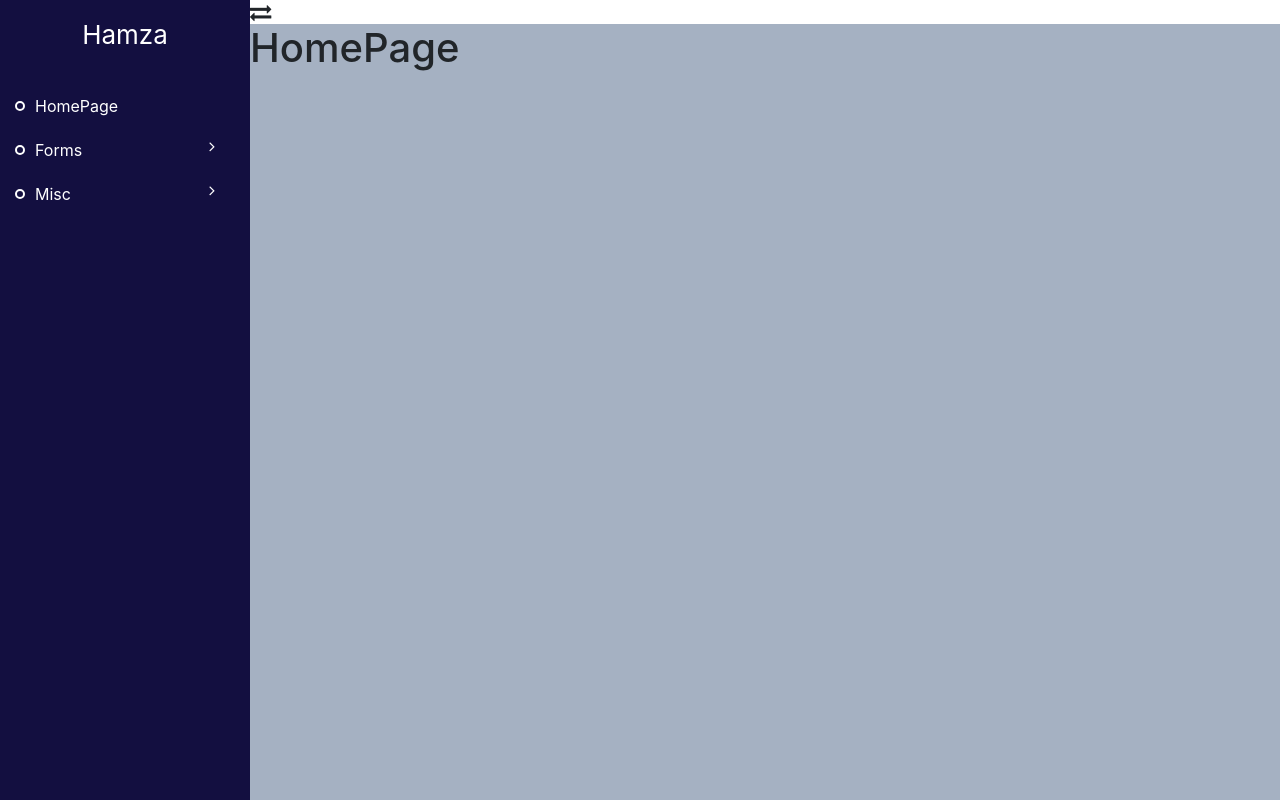
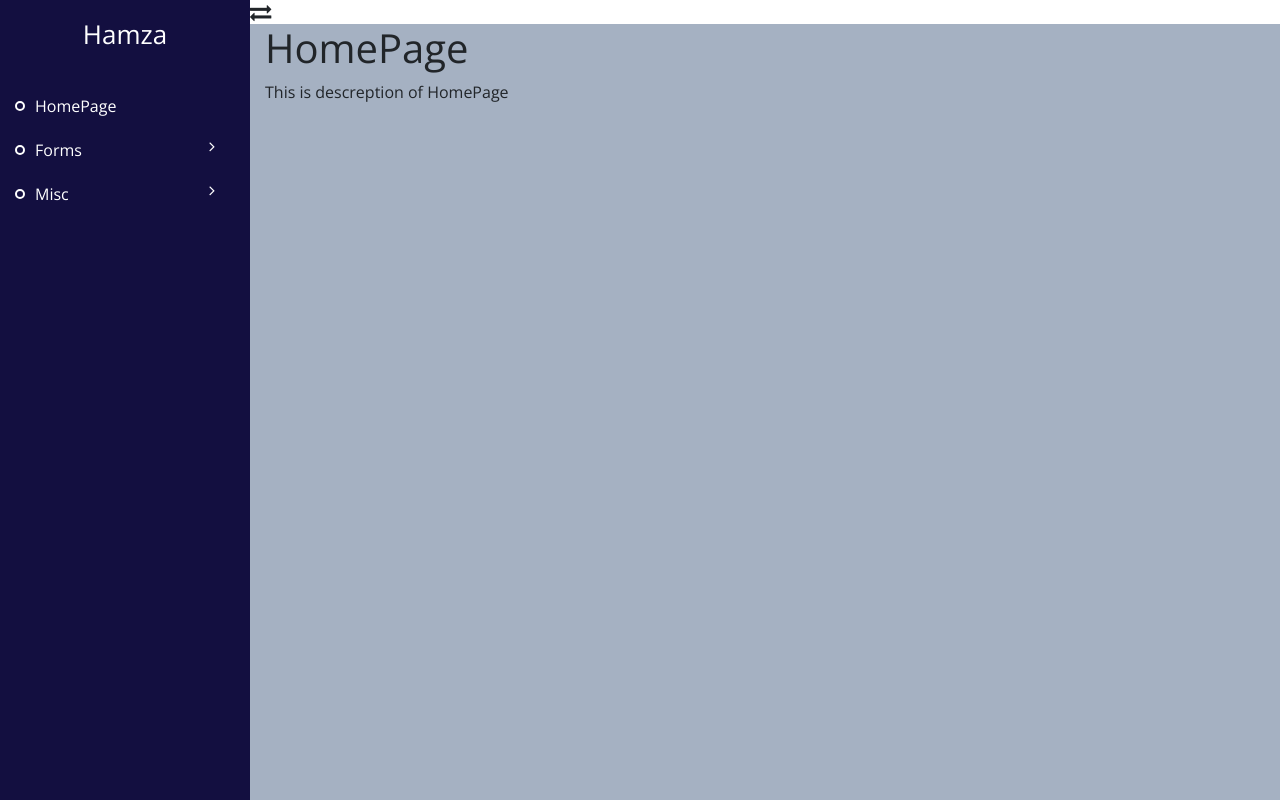
Before and after one commit to hamzaessakhi/Ultimate-FrontEnd, a website: page stage/html/homepage.pug in a window 1280 px wide. Drawn offline with nearby package versions, Linux system fonts and the light colour scheme; files that its build step writes are made by us from their sources; files whose address does not match are found by name.

Commit message:
Lesson 15

```diff
--- a/stage/css/sass/layout/_global.scss
+++ b/stage/css/sass/layout/_global.scss
@@ -1,5 +1,8 @@
 * {
     box-sizing: border-box;
+}
+body {
+    font-family: 'Open Sans', sans-serif;
 }
 
 .page {
--- a/stage/html/homepage.pug
+++ b/stage/html/homepage.pug
@@ -9,7 +9,7 @@ html(lang="en")
             include pug/layout/sidebar
             .content-area
                 include pug/layout/header
-                .content
-                    h1 #{pageTitle}
-
+                .container-fluid
+                    .content
+                        include pug/component/pagehead
         include pug/layout/script
--- /dev/null
+++ b/stage/html/pug/component/pagehead.pug
@@ -0,0 +1,3 @@
+.page-head
+    h1 #{pageTitle}
+    p.page-descreption This is descreption of #{pageTitle}
--- a/stage/html/pug/layout/styles.pug
+++ b/stage/html/pug/layout/styles.pug
@@ -1,3 +1,4 @@
 link(rel="stylesheet", href="https://stackpath.bootstrapcdn.com/font-awesome/4.7.0/css/font-awesome.min.css")
 link(rel="stylesheet", href="css/bootstrap.min.css")
+link(rel="stylesheet",href="https://fonts.googleapis.com/css?family=Open+Sans:400,700&display=swap")
 link(rel="stylesheet",href="css/main.css")
```
Also changed, not shown: dist/css/main.css, dist/homepage.html, 1 other file.
